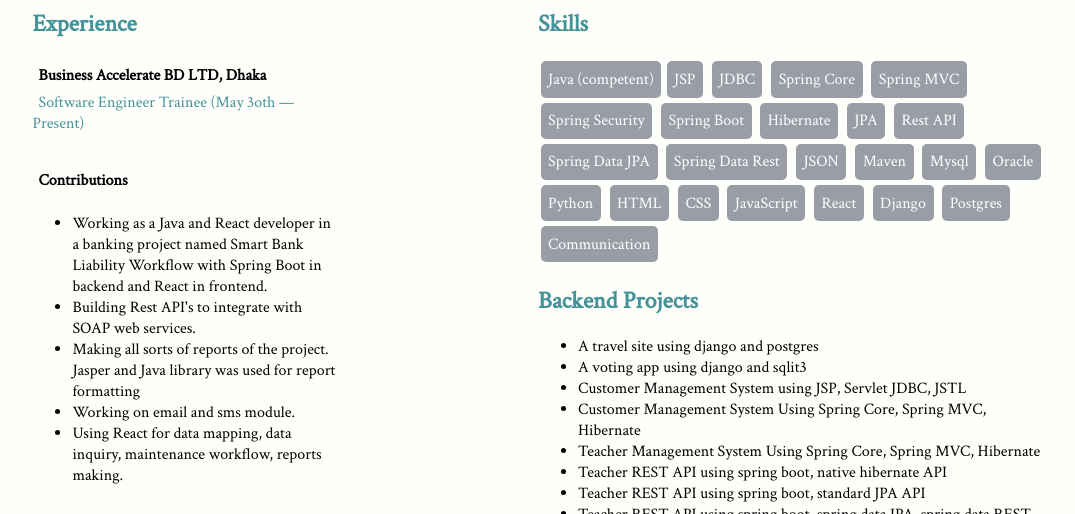
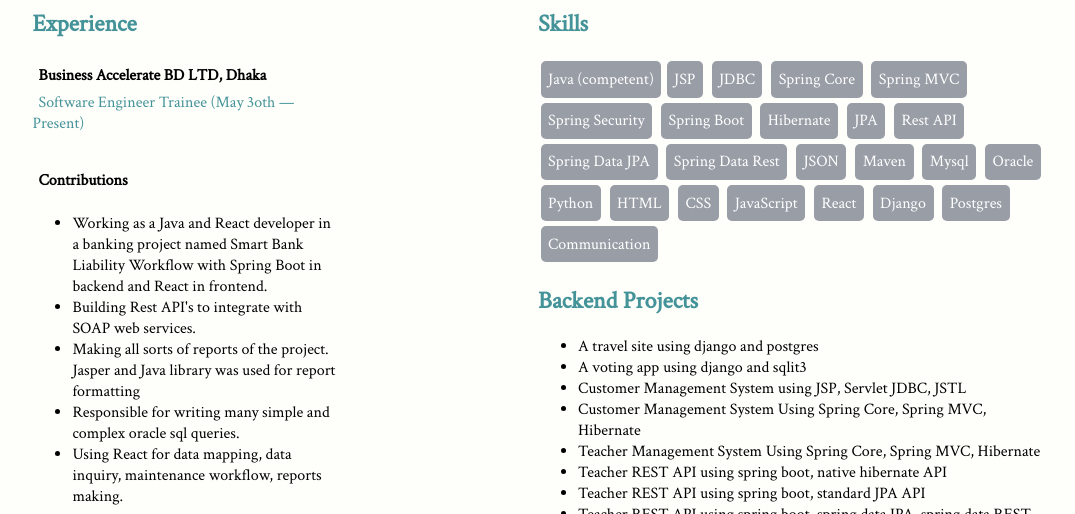
Before and after one commit to EialidJoy/resume, a plain HTML site: page index.html in a window 1280 px wide. Shown: the part 256-770 px from the top of the page, without its empty margins (102-1177 px from the left). Drawn offline with Linux system fonts and the light colour scheme.

Commit message:
contributions changed

```diff
--- a/index.html
+++ b/index.html
@@ -91,7 +91,8 @@
 						<li>Working as a Java and React developer in a banking project named Smart Bank Liability Workflow with Spring Boot in backend and React in frontend.</li>
 						<li>Building Rest API's to integrate with SOAP web services.</li>
 						<li>Making all sorts of reports of the project. Jasper and Java library was used for report formatting</li>
-						<li>Working on email and sms module.</li>
+						<li>Responsible for writing many simple and complex oracle sql
+							queries.</li>
 						<li>Using React for data mapping, data inquiry, maintenance workflow, reports making.</li>
 
 					</ul>
```
